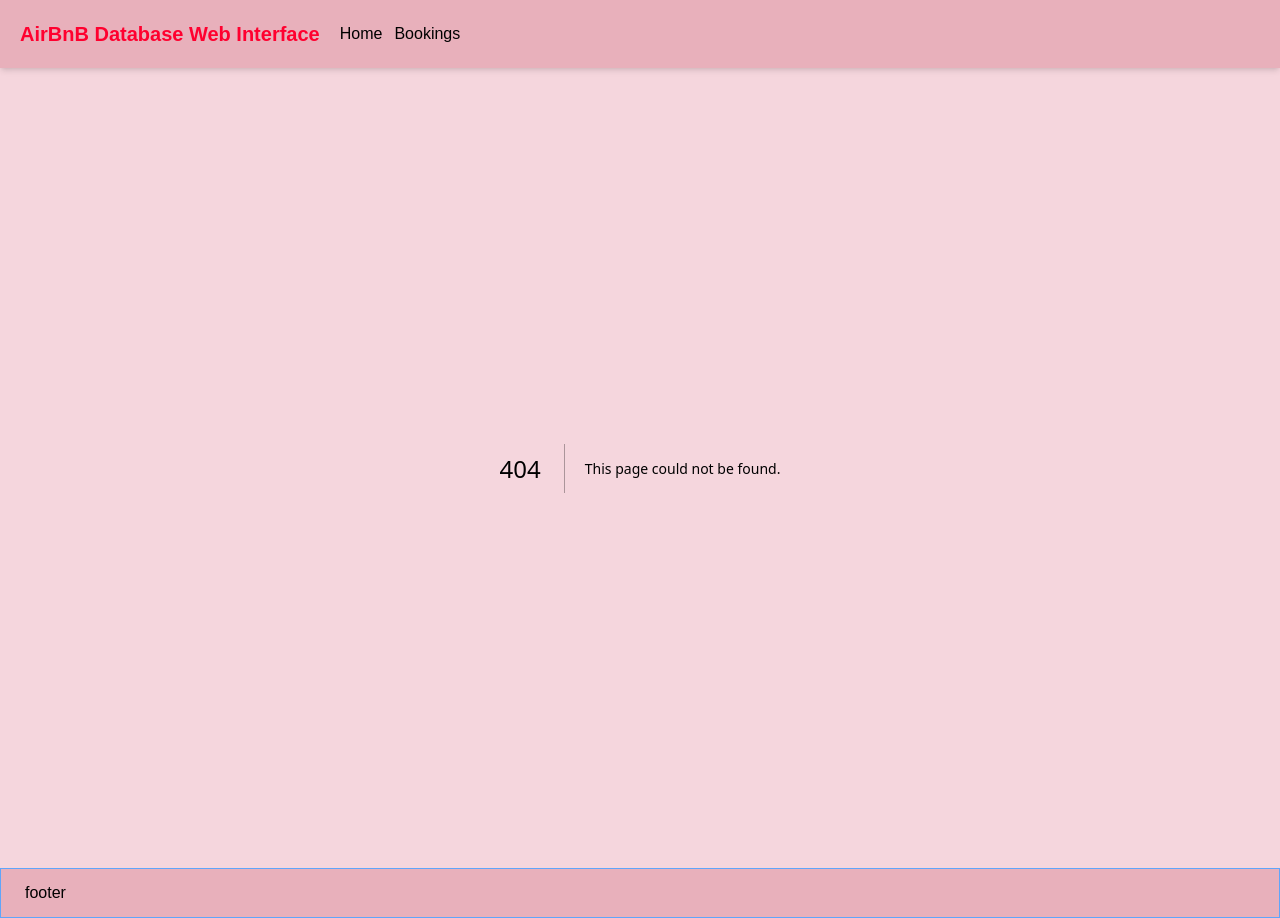
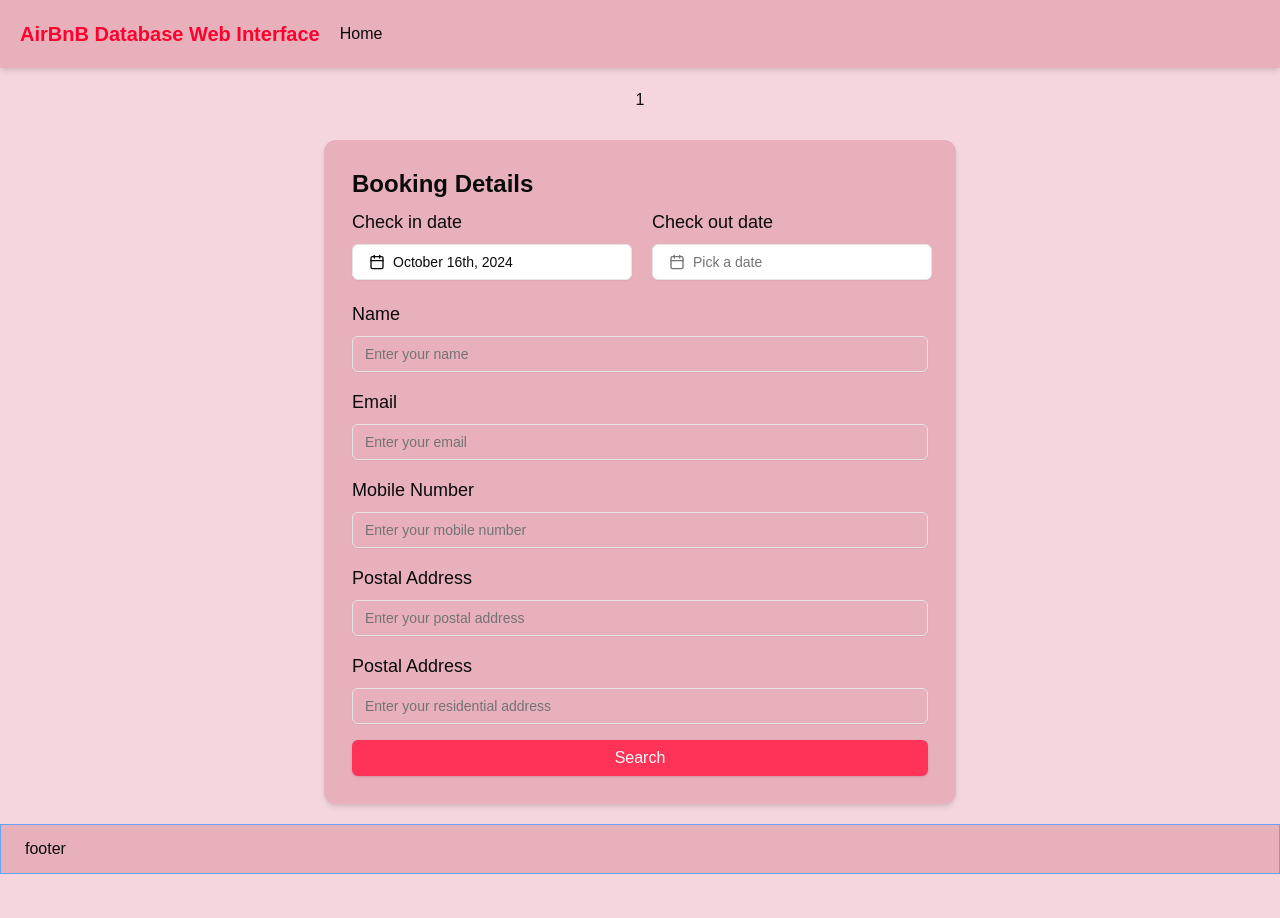
Before and after one commit to 2trill2code/db-mongodb, a Next.js app: page /booking/1 in a window 1280 px wide. Before the commit this address had no page. After the commit the page ends 874 px from the top, so only its background shows below. Built offline with nearby package versions, Linux system fonts and the light colour scheme.

Commit message:
edit bookings/ to booking/[id]

```diff
--- a/src/app/bookings/page.tsx
+++ b/src/app/booking/[id]/page.tsx
@@ -1,6 +1,7 @@
 "use client";
 
 import { useState } from "react";
+import React from "react";
 
 import { Input } from "@/components/ui/input";
 import { Button } from "@/components/ui/button";
@@ -16,7 +17,11 @@ type BookingQuery = {
   checkOutDate: Date | undefined;
 };
 
-export default function Home() {
+export default function PropertyBooking({
+  params,
+}: {
+  params: { id: string };
+}) {
   const [query, setQuery] = useState<BookingQuery>({
     name: "",
     email: "",
@@ -29,8 +34,10 @@ export default function Home() {
 
   return (
     <main className="container flex flex-col items-center gap-7 py-5">
+      <div>{params.id}</div>
       <section className="p-7 w-2/4 bg-secondary-200 rounded-xl shadow-md">
         <h2 className="mb-2 text-2xl font-semibold">Booking Details</h2>
+
         <form action="">
           <div className="flex gap-5">
             <div className="mb-5">
--- a/src/components/Header.tsx
+++ b/src/components/Header.tsx
@@ -10,9 +10,9 @@ export default function Header() {
         <Link href="/" className="hover:underline">
           Home
         </Link>
-        <Link href="/bookings" className="hover:underline">
-          Bookings
-        </Link>
+        {/* <Link href="/booking" className="hover:underline">
+          Booking
+        </Link> */}
       </div>
     </header>
   );
```
